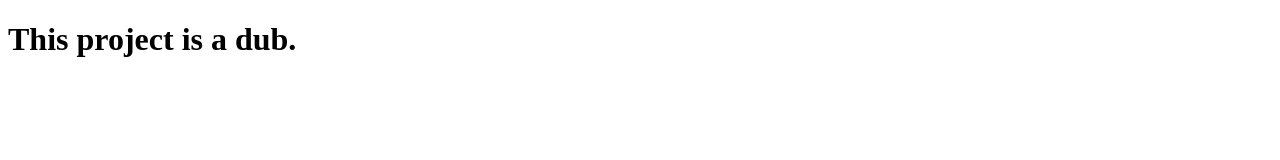
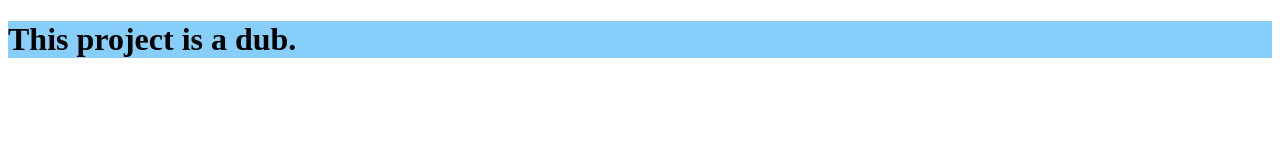
Before and after one commit to matthewreddy/comp426-final-project, a plain HTML site: page index.html in a window 1280 px wide. Drawn offline with Linux system fonts and the light colour scheme.

Commit message:
Add stylesheet

```diff
--- a/index.html
+++ b/index.html
@@ -4,6 +4,7 @@
     <head>
         <meta charset="utf-8">
         <title>W Project</title>
+        <link rel="stylesheet" type="text/css" href="styles.css">
         <script type="module" src="./script.js"></script>
     </head>
     <body>
--- a/script.js
+++ b/script.js
@@ -2,5 +2,6 @@ let parent = document.getElementById("main");
 
 let header = document.createElement("h1");
 header.textContent = "This project is a dub.";
+header.classList.add("highlight");
 
 parent.append(header);
--- /dev/null
+++ b/styles.css
@@ -0,0 +1,3 @@
+h1.highlight {
+    background-color: lightskyblue;
+}
```
